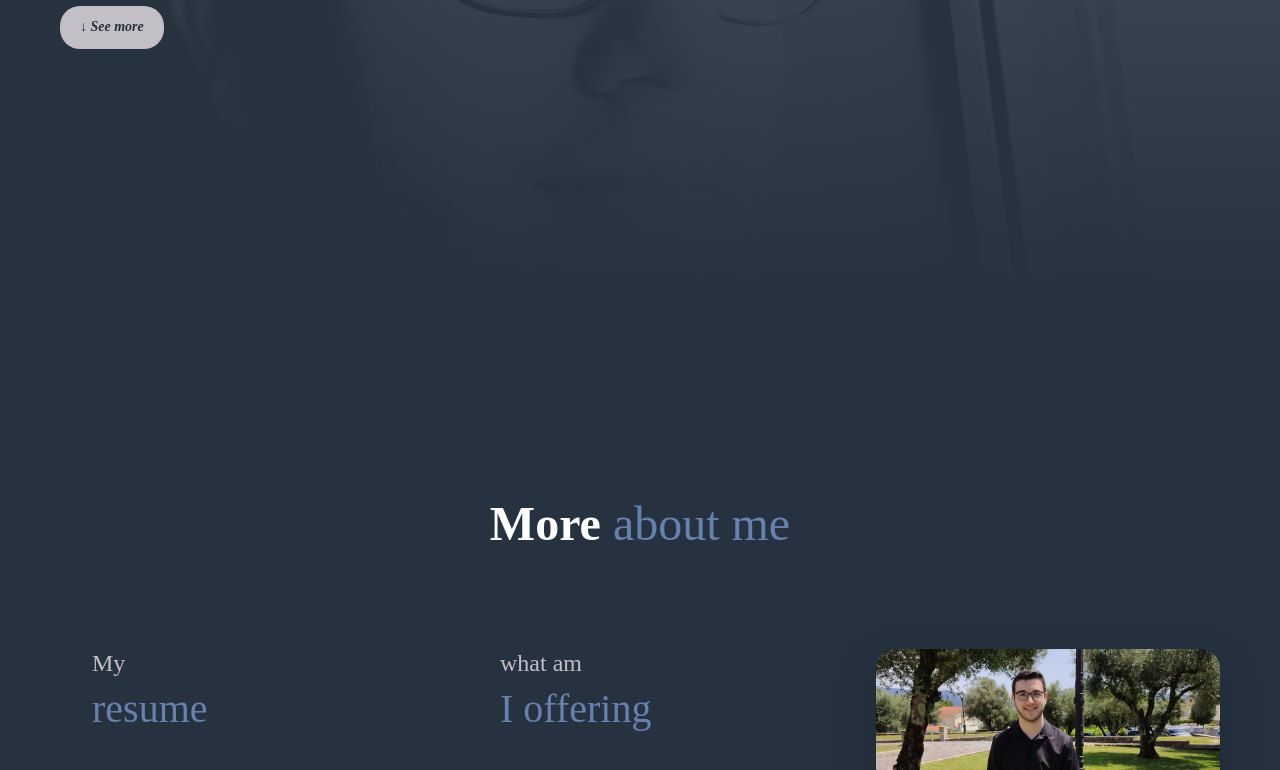
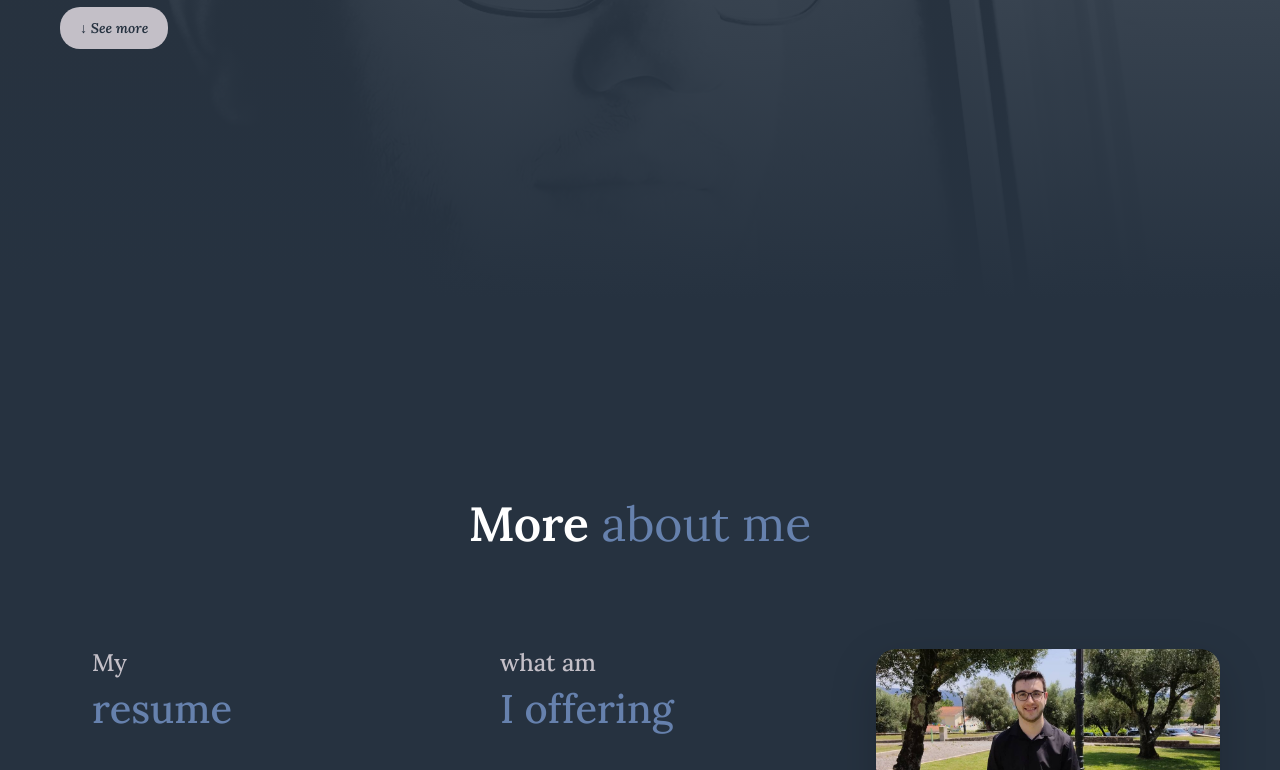
Before and after one commit to Viiieira/trabalhoSIR, a plain HTML site: page index.html in a window 1280 px wide. Shown: the part 421-1191 px from the top of the page. Drawn offline with Linux system fonts and the light colour scheme.

Commit message:
Update main.css

```diff
--- a/styles/main.css
+++ b/styles/main.css
@@ -1,3 +1,5 @@
+@import url('https://fonts.googleapis.com/css2?family=Lora:ital,wght@0,400;0,500;0,600;0,700;1,400;1,500;1,600;1,700&family=Montserrat+Alternates:ital,wght@0,500;0,600;1,500;1,600&display=swap');
+
 /* General Styling */
 :root {
     /* Color Pallete */
@@ -90,7 +92,6 @@ a.navbar-brand {
     padding: 1rem 0;
     display: block;
     text-decoration: none;
-    /* font-family: var(--sans-serif); */
     font-size: 2.5rem;
     color: #FFFFFF;
     font-style: italic;
```
